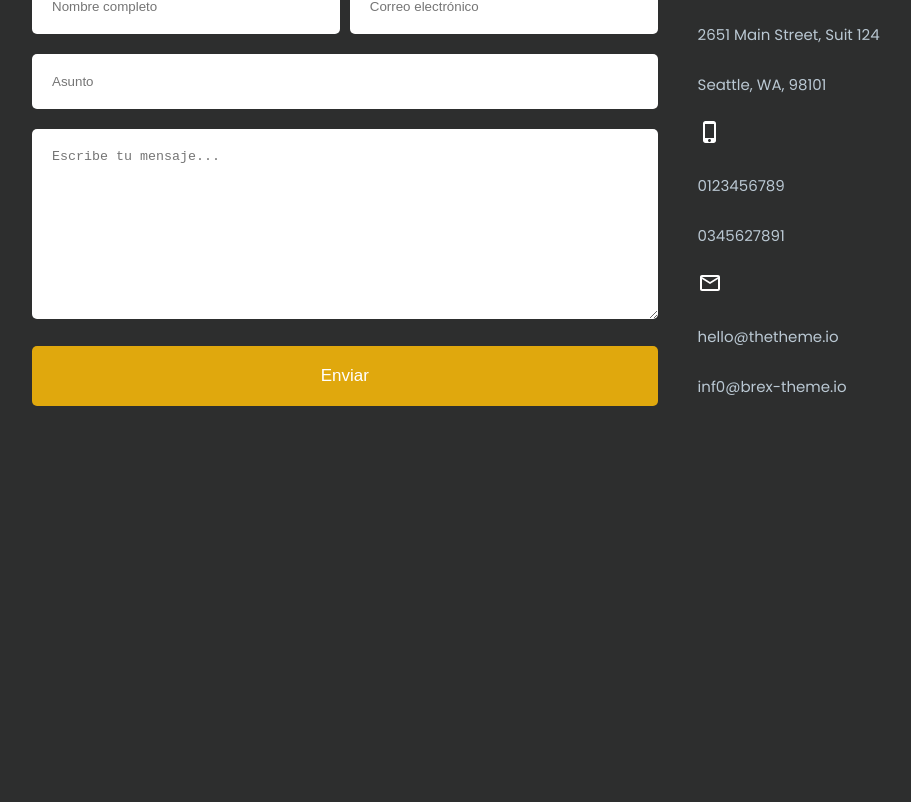
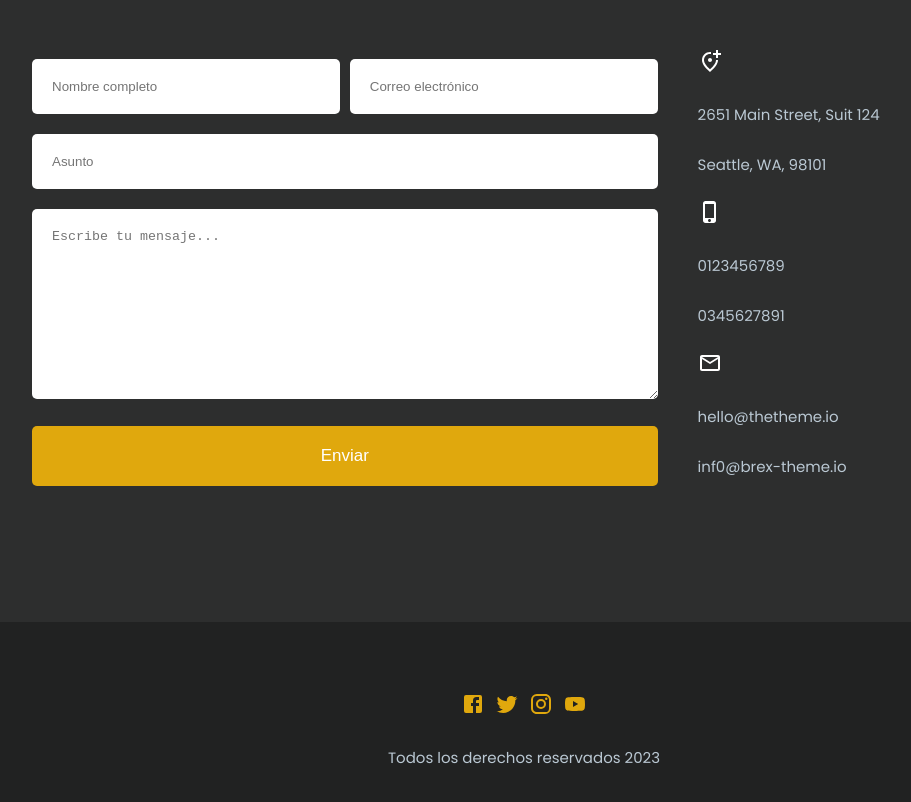
Before and after one commit to Tilio77/Portafolio-con-React, a React (Create React App) app: page /contact in a window 1280 px wide. Shown: the part 256-1058 px from the top of the page, without its empty margins (116-1027 px from the left). Before the commit the page ends 800 px from the top, so only its background shows below. Built offline with nearby package versions, Linux system fonts and the light colour scheme.

Commit message:
Footer añadido

```diff
--- a/src/App.css
+++ b/src/App.css
@@ -370,7 +370,7 @@ label {
 
 /* Contacto */
 .contact {
-  margin: 20px 0;
+  margin: 100px 0;
 }
 
 .contact .right,
@@ -392,3 +392,16 @@ label {
   margin: 10px 0;
   border-radius: 5px;
 }
+
+/* Footer */
+footer {
+  text-align: center;
+  background-color: var(--primaryBackground);
+  padding: 70px;
+  margin-top: 50px;
+}
+
+footer i {
+  margin: 5px;
+  color: var(--primaryColor);
+}
--- a/src/App.js
+++ b/src/App.js
@@ -1,6 +1,7 @@
 import './App.css';
 import { BrowserRouter as Router, Switch, Route } from 'react-router-dom';
 import Header from './components/common/Header';
+import Footer from './components/common/Footer';
 import Home from './components/home/Home';
 import About from './components/pages/About';
 import Services from './components/pages/Services';
@@ -23,6 +24,7 @@ function App() {
           <Route exact path="/blog" component={Blog} />
           <Route exact path="/contact" component={Contact} />
         </Switch>
+      <Footer />
       </Router>
     </>
   );
--- a/src/components/common/Footer.jsx
+++ b/src/components/common/Footer.jsx
@@ -0,0 +1,19 @@
+import React from 'react'
+import { social } from '../data/dummydata';
+
+const Footer = () => {
+	return (
+		<>
+			<footer>
+				{social.map((item) => (
+					<>
+						<i>{item.icon}</i>
+					</>
+				))}
+				<p>Todos los derechos reservados 2023</p>
+			</footer>
+		</>
+	)
+}
+
+export default Footer
```
